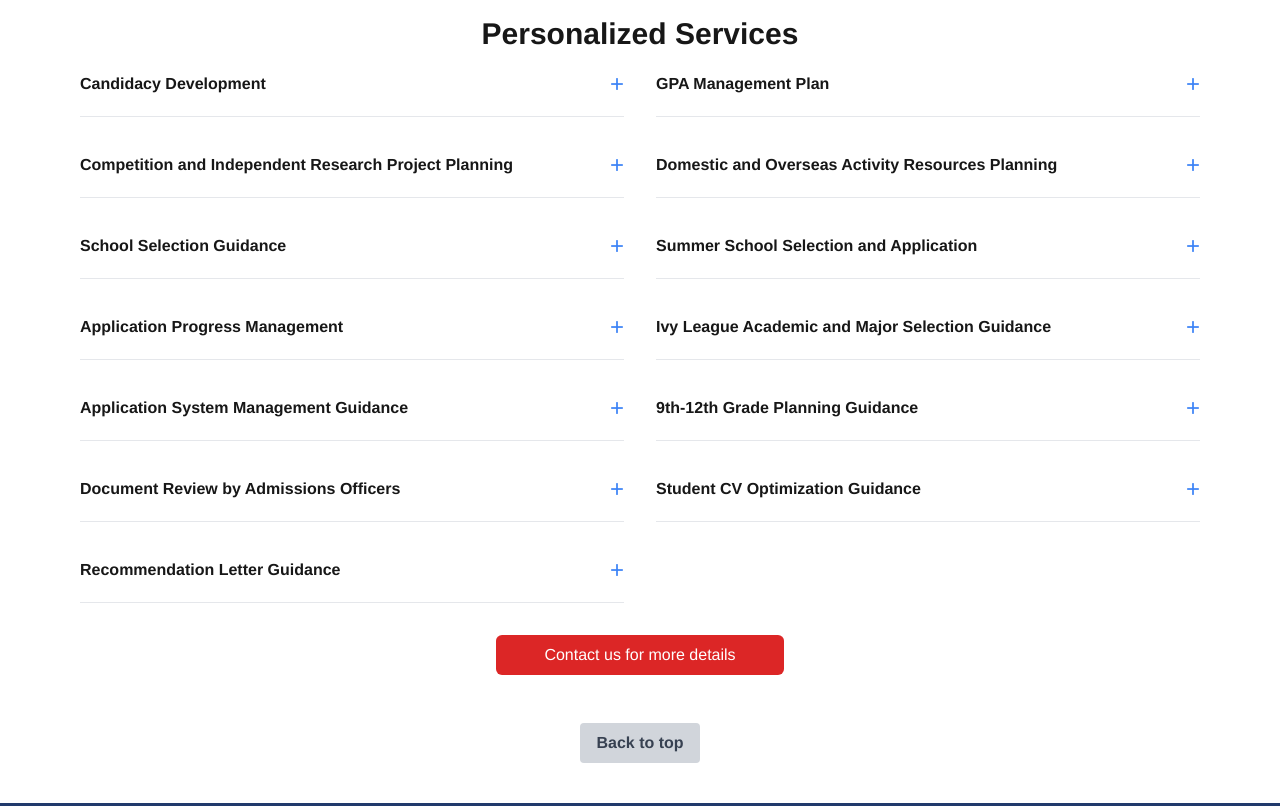
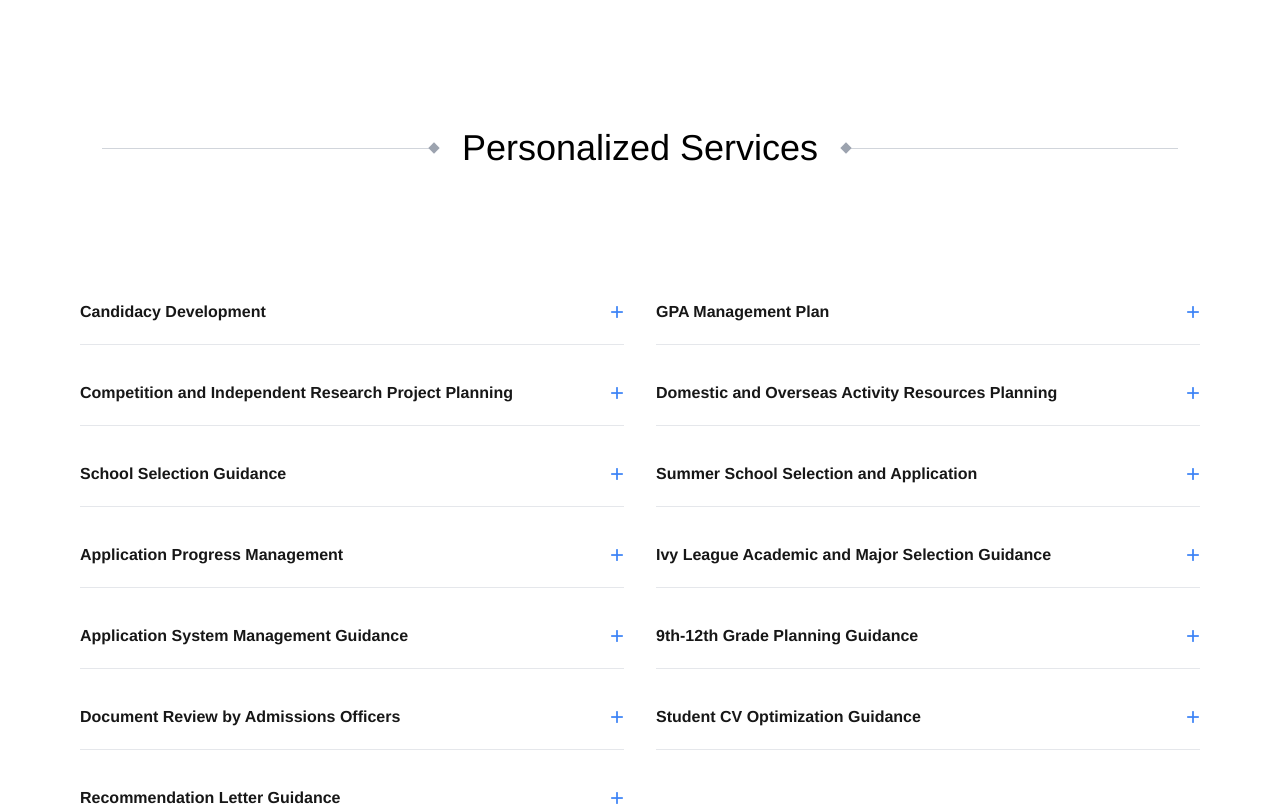
Before and after one commit to jacobsun000/ulead, a Next.js app: page /university in a window 1280 px wide. Shown: the part 1140-1946 px from the top of the page. Built offline with nearby package versions, Linux system fonts and the light colour scheme.

Commit message:
feat: title update for component

```diff
--- a/app/contacts/page.js
+++ b/app/contacts/page.js
@@ -1,7 +1,8 @@
 import Header from "@/ui/Header";
 import Footer from "@/ui/Footer";
 import BackButton from "@/ui/Back";
-import Image from 'next/image'
+import SectionHeader from "@/ui/SectionHeader";
+import Image from 'next/image';
 
 const ContactItem = ({ src, alt, text }) => (
   <div className="flex items-center mb-6">
@@ -61,8 +62,8 @@ export default function Contacts() {
         </div>
       </div>
 
-      <div className="border-t py-6">
-        <h2 className="text-2xl font-bold text-center mb-6">Contact Us</h2>
+      <div className="py-6">
+        <SectionHeader title="Contact Us" />
         <div className="max-w-4xl mx-auto p-4">
           <div className="flex flex-col md:flex-row justify-between md:space-x-12">
             <div className="md:w-1/2">
--- a/app/highschool/page.js
+++ b/app/highschool/page.js
@@ -1,6 +1,7 @@
 import Header from "@/ui/Header";
 import Footer from "@/ui/Footer";
 import BackButton from "@/ui/Back";
+import SectionHeader from "@/ui/SectionHeader";
 import Image from 'next/image'
 
 const Card = ({ title, content }) => (
@@ -105,7 +106,9 @@ export default function Partners() {
           />
         </div>
 
-        <h2 className="mt-10 text-3xl font-bold text-center">Personalized Services</h2>
+      </div>
+      <SectionHeader title="Personalized Services" />
+      <div className="max-w-6xl mx-auto py-12 px-4">
         <div className="grid grid-cols-1 md:grid-cols-2 gap-x-8 gap-y-4 mb-8">
           {services.map((service, index) => (
             <ServiceItem
--- a/app/partners/page.js
+++ b/app/partners/page.js
@@ -1,6 +1,7 @@
 import Header from "@/ui/Header";
 import Footer from "@/ui/Footer";
 import BackButton from "@/ui/Back";
+import SectionHeader from "@/ui/SectionHeader";
 import Image from 'next/image'
 
 const StatItem = ({ icon, number, description, isRed }) => (
@@ -19,8 +20,8 @@ export default function Partners() {
   return (
     <div>
       <Header currentPath="/partners" />
+      <SectionHeader title="Our Partners" />
       <div className="max-w-4xl mx-auto p-4">
-        <h2 className="text-2xl font-bold text-center mb-6">Our Partners</h2>
         <div className="relative mb-10">
           <Image
             src="/img/partners/map.svg"
--- a/app/university/page.js
+++ b/app/university/page.js
@@ -1,5 +1,7 @@
 import Header from "@/ui/Header";
 import Footer from "@/ui/Footer";
+import BackButton from "@/ui/Back";
+import SectionHeader from "@/ui/SectionHeader";
 import Image from 'next/image'
 
 const Card = ({ title, content }) => (
@@ -88,8 +90,9 @@ export default function Partners() {
             content="Lorem ipsum dolor sit amet, consectetur adipiscing elit, sed do eiusmod tempor incididunt ut labore et dolore magna aliqua. Ut enim ad minim veniam, quis nostrud exercitation ullamco laboris nisi ut aliquip ex ea commodo consequat."
           />
         </div>
-
-        <h2 className="mt-10 text-3xl font-bold text-center">Personalized Services</h2>
+      </div>
+      <SectionHeader title="Personalized Services" />
+      <div className="max-w-6xl mx-auto py-12 px-4">
         <div className="grid grid-cols-1 md:grid-cols-2 gap-x-8 gap-y-4 mb-8">
           {services.map((service, index) => (
             <ServiceItem
@@ -107,12 +110,7 @@ export default function Partners() {
         </div>
       </div>
 
-      <div className="flex justify-center">
-        <button type="button" className="px-4 py-2 mb-10 bg-gray-300 text-gray-700 font-semibold rounded hover:bg-gray-400 transition duration-300">
-          Back to top
-        </button>
-      </div>
-
+      <BackButton />
       <Footer />
     </div>
   );
```
